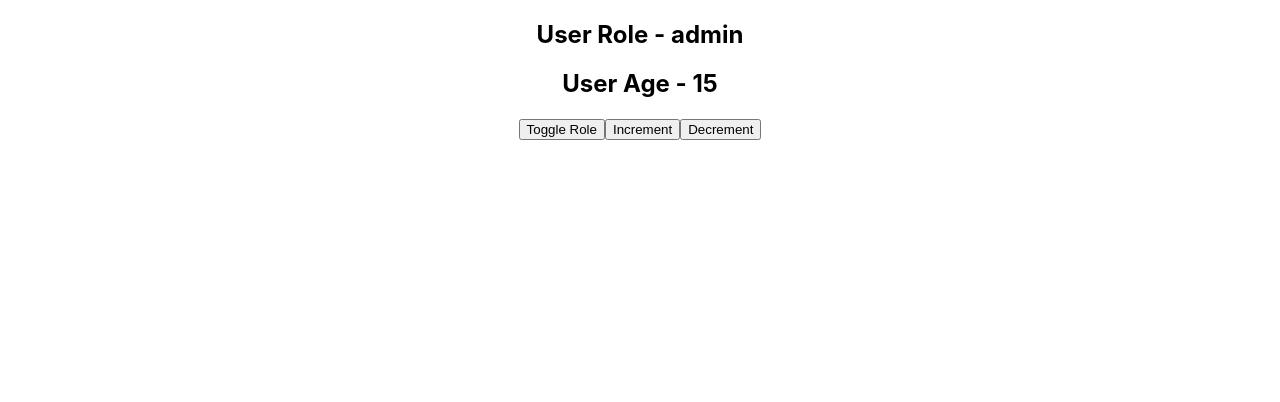
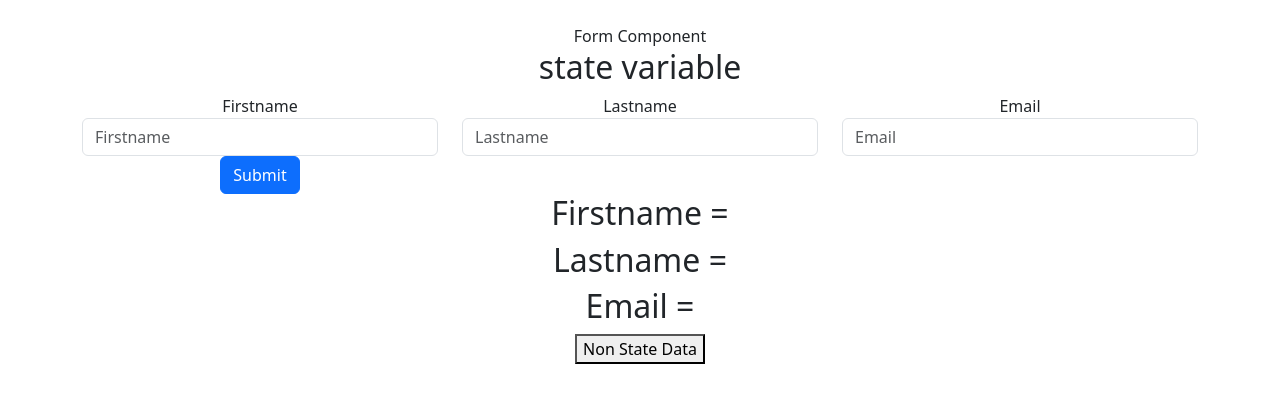
Before and after one commit to vivek84505/srija-react-practice, a React (Create React App) app: page / in a window 1280 px wide. Shown: the top 402 px of the page. Built offline with nearby package versions, Linux system fonts and the light colour scheme.

Commit message:
controlled component example

```diff
--- a/package.json
+++ b/package.json
@@ -7,6 +7,7 @@
     "@testing-library/jest-dom": "^6.9.1",
     "@testing-library/react": "^16.3.3",
     "@testing-library/user-event": "^13.5.0",
+    "bootstrap": "^5.3.8",
     "prop-types": "^15.8.1",
     "react": "^19.2.8",
     "react-dom": "^19.2.8",
--- a/src/App.js
+++ b/src/App.js
@@ -7,6 +7,8 @@ import Content from './components/Content';
 import Sidebar from './components/Sidebar';
 import Counter from './components/Counter';
 import Users from './components/Users';
+import FormComponent from './components/FormComponent';
+import 'bootstrap/dist/css/bootstrap.min.css';
 
 function App() {
 
@@ -21,7 +23,8 @@ function App() {
         <Sidebar/> */}
 
         {/* <Counter/> */}
-        <Users/>
+        {/* <Users/> */}
+        <FormComponent/>
 
     </div>
   );
--- /dev/null
+++ b/src/components/FormComponent.js
@@ -0,0 +1,144 @@
+import { useEffect, useState } from "react"
+
+
+function FormComponent() {
+
+    const [errors,setErrors] = useState({})
+    const [errors1,setError1] = useState('state variable')
+
+    const [formData , setFormData] = useState({
+        firstname : "",
+        lastname : "",
+        email:""
+    })
+
+
+
+
+    useEffect(() => {
+        //   alert(errors1)
+    },[errors1])
+
+
+    const changeNonStateData = () =>{
+        // alert(errors1)
+        setError1('state variable updated')
+        // alert(errors1)
+
+    }
+
+    const handleChange = (e) => {
+
+
+
+        const {name,value} = e.target
+
+        setFormData((prevData) => (
+            {...prevData,[name]:value}
+        ))
+
+
+
+    }
+
+    const validateForm = () => {
+
+        let newErrors = {}
+
+        if(!formData.firstname.trim()){
+            newErrors.firstname = "Firstname is required"
+        }
+
+         if(!formData.lastname.trim()){
+            newErrors.lastname = "lastname is required"
+        }
+
+         if(!formData.email.trim()){
+            newErrors.email = "email is required"
+        }
+
+        console.log("New ERrors Object=====>",newErrors)
+
+        setErrors(newErrors)
+
+        return Object.keys(newErrors).length == 0
+
+
+
+    }
+
+    const handleSubmit = (e) => {
+
+
+        e.preventDefault()
+
+        if(validateForm()){
+
+            console.log("Form validated sucessfully Ready to submit==>",formData)
+        }
+        else{
+            console.log("There are some errors")
+        }
+
+
+
+    }
+
+    console.log("errors1 ========>",  errors1)
+
+    return (
+        <div className="container mt-4">
+            Form Component
+            <h2>{errors1}</h2>
+            <form onSubmit={handleSubmit} >
+                <div className="row">
+                    <div className="col-md-4">
+                        <div className="form-group">
+                            <label for="exampleInputEmail1">Firstname</label>
+                            <input type="text" onChange={handleChange} value={formData.firstname} name="firstname" className="form-control" id="exampleInputEmail1" aria-describedby="emailHelp" placeholder="Firstname" />
+                             <small className="text-danger">{errors.firstname}</small>
+                        </div>
+                    </div>
+
+                    <div className="col-md-4">
+                        <div className="form-group">
+                            <label for="exampleInputPassword1">Lastname</label>
+                            <input type="text"  onChange={handleChange} value={formData.lastname} name="lastname" className="form-control" id="exampleInputPassword1" placeholder="Lastname" />
+                            <small className="text-danger">{errors.lastname}</small>
+                        </div>
+                    </div>
+
+                    <div className="col-md-4">
+                        <div className="form-group">
+                            <label for="exampleInputPassword1">Email</label>
+                            <input type="text"  onChange={handleChange} value={formData.email} name="email" className="form-control" id="exampleInputPassword1" placeholder="Email" />
+                            <small className="text-danger">{errors.email}</small>
+                        </div>
+                    </div>
+
+                    <div className="col-md-4">
+                        <button type="submit" className="btn btn-primary">Submit</button>
+                    </div>
+
+                </div>
+
+
+
+
+            </form>
+
+
+            <div>
+                    <h2>Firstname = {formData.firstname} </h2>
+                    <h2>Lastname = {formData.lastname} </h2>
+                    <h2>Email = {formData.email} </h2>
+            </div>
+
+             <button onClick={changeNonStateData}>Non State Data</button>
+        </div>
+
+
+    )
+}
+
+export default FormComponent
```
Also changed, not shown: 1 other file (tests, documents, lock files or other folders).
